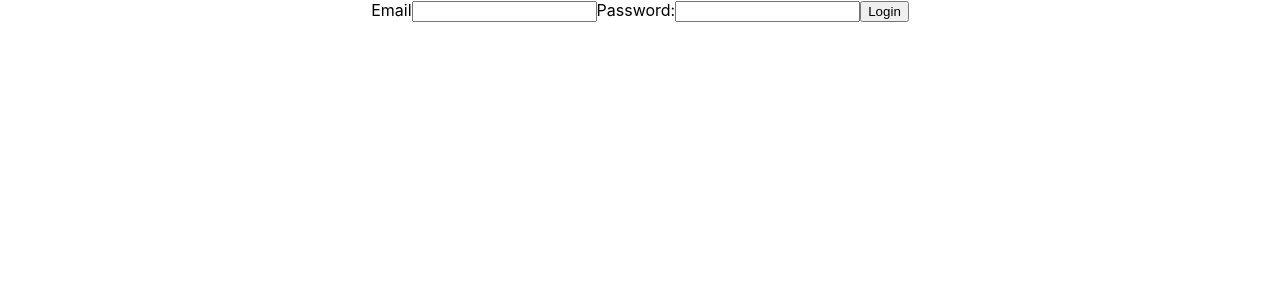
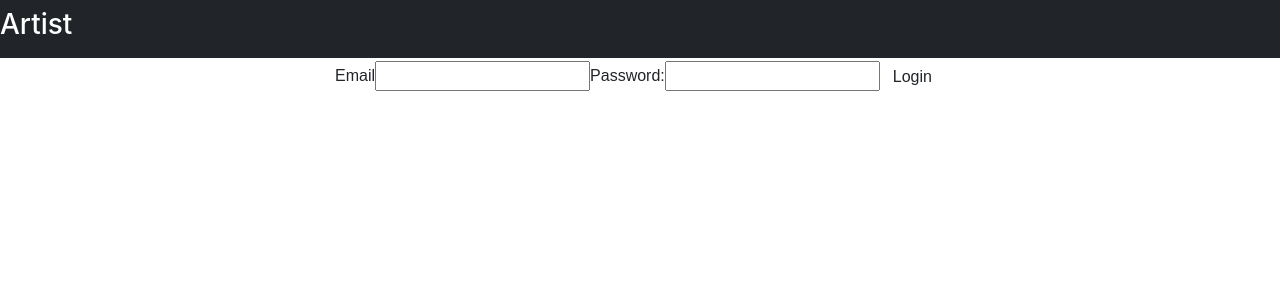
Before and after one commit to sarahp27/Login-auth, a React (Create React App) app in the folder login-auth/: page / in a window 1280 px wide. Shown: the top 300 px of the page. Built offline with nearby package versions, Linux system fonts and the light colour scheme.

Commit message:
Navbar created

```diff
--- a/login-auth/public/index.html
+++ b/login-auth/public/index.html
@@ -24,6 +24,8 @@
       work correctly both with client-side routing and a non-root public URL.
       Learn how to configure a non-root public URL by running `npm run build`.
     -->
+    <link href="https://cdn.jsdelivr.net/npm/bootstrap@5.2.3/dist/css/bootstrap.min.css" rel="stylesheet" integrity="sha384-rbsA2VBKQhggwzxH7pPCaAqO46MgnOM80zW1RWuH61DGLwZJEdK2Kadq2F9CUG65" crossorigin="anonymous">
+
     <title>React App</title>
   </head>
   <body>
@@ -39,5 +41,6 @@
       To begin the development, run `npm start` or `yarn start`.
       To create a production bundle, use `npm run build` or `yarn build`.
     -->
+    <script src="https://cdn.jsdelivr.net/npm/bootstrap@5.2.3/dist/js/bootstrap.bundle.min.js" integrity="sha384-kenU1KFdBIe4zVF0s0G1M5b4hcpxyD9F7jL+jjXkk+Q2h455rYXK/7HAuoJl+0I4" crossorigin="anonymous"></script>
   </body>
 </html>
--- a/login-auth/src/App.js
+++ b/login-auth/src/App.js
@@ -1,13 +1,14 @@
-import './App.css';
-import Login from './Components/Login';
+import "./App.css";
+import Homepage from "./Components/Homepage";
+import Login from "./Components/Login";
 function App() {
   return (
     <div className="App">
-      <Login/>
+      <Homepage/>
+      <Login />
+
     </div>
   );
 }
 
-
-
 export default App;
--- /dev/null
+++ b/login-auth/src/Components/Homepage.jsx
@@ -0,0 +1,10 @@
+import React from 'react'
+import NavBar from './NavBar'
+
+function Homepage() {
+  return (
+   <NavBar/>
+  )
+}
+
+export default Homepage
--- /dev/null
+++ b/login-auth/src/Components/NavBar.jsx
@@ -0,0 +1,11 @@
+import React from 'react'
+import './style.css'
+
+function NavBar() {
+  return (
+    <nav class="navbar navbar-dark bg-dark">
+    <h3 className='main'> Artist</h3>
+  </nav>
+  )
+}
+export default NavBar
--- a/login-auth/src/Components/style.css
+++ b/login-auth/src/Components/style.css
@@ -1,5 +1,10 @@
 .container{
     display: flex;
     flex-direction: column;
+    font-family: Arial, Helvetica, sans-serif;
 
 }
+
+.main{
+   color: white;
+}
```
Also changed, not shown: login-auth/src/Components/homepage.jsx (deleted).
